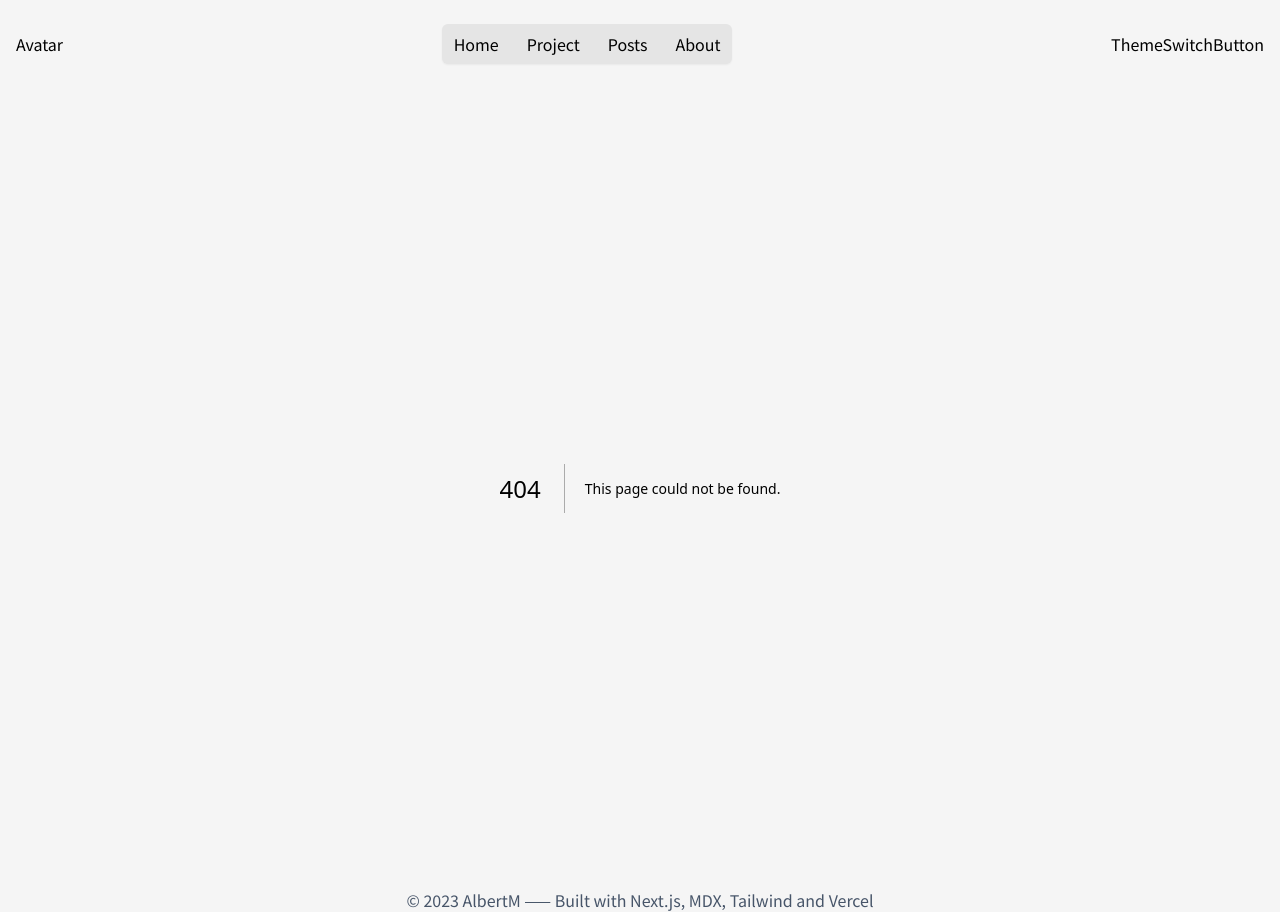
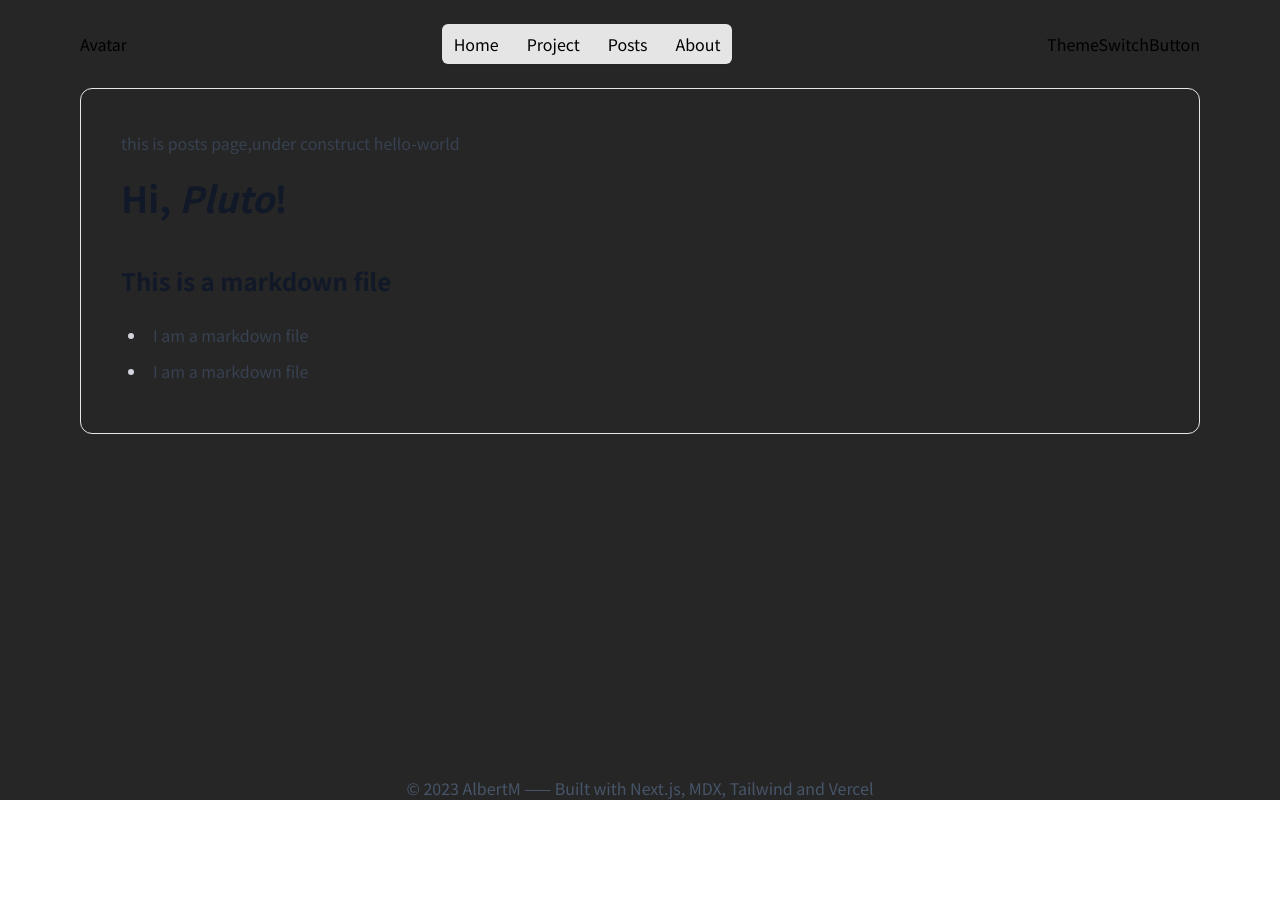
Before and after one commit to AlbertMok/chilloong, a Next.js app: page /posts/hello-world in a window 1280 px wide. Before the commit this address had no page. After the commit the page ends 800 px from the top, so only its background shows below. Built offline with nearby package versions, Linux system fonts and the light colour scheme.

Commit message:
add slug page

```diff
--- a/package.json
+++ b/package.json
@@ -20,6 +20,7 @@
     "next": "14.1.0",
     "react": "^18",
     "react-dom": "^18",
+    "react-markdown": "^9.0.1",
     "styled-components": "^6.1.8",
     "tailwind-merge": "^2.2.1"
   },
@@ -34,6 +35,7 @@
     "@storybook/react": "^7.6.10",
     "@storybook/test": "^7.6.10",
     "@swc-jotai/react-refresh": "^0.1.0",
+    "@tailwindcss/typography": "^0.5.12",
     "@types/node": "^20",
     "@types/react": "^18",
     "@types/react-dom": "^18",
--- a/src/app/layout.tsx
+++ b/src/app/layout.tsx
@@ -4,6 +4,7 @@ import { Noto_Sans_SC } from "next/font/google";
 import { Header } from "./Header";
 import { Footer } from "./Footer";
 import { Provider } from "jotai";
+import { cn } from "@/lib/utils";
 
 const notoSansSC = Noto_Sans_SC({
   variable: "--font-noto-sans-sc",
@@ -25,11 +26,19 @@ export default function RootLayout({
 }>) {
   return (
     <html lang="en" className={`${notoSansSC.variable} scroll-smooth`}>
-      <body className="container mx-auto px-4 flex min-h-screen flex-col bg-neutral-100 dark:bg-black ">
+      <body>
         <Provider>
-          <Header />
-          <main className="flex-1">{children}</main>
-          <Footer />
+          <div className="dark">
+            <div
+              className={cn(
+                "flex min-h-screen flex-col max-sm:justify-center max-sm:items-center px-20  bg-neutral-100 dark:bg-neutral-800 "
+              )}
+            >
+              <Header />
+              <main className="flex-1">{children}</main>
+              <Footer />
+            </div>
+          </div>
         </Provider>
       </body>
     </html>
--- /dev/null
+++ b/src/app/posts/[slug]/page.tsx
@@ -0,0 +1,17 @@
+import Markdown from "react-markdown";
+
+const markdown = `# Hi, *Pluto*!
+## This is a markdown file
+- I am a markdown file
+- I am a markdown file
+
+
+`;
+export default function Page({ params }: { params: { slug: string } }) {
+  return (
+    <div className="prose border-[1.5px] min-w-full p-10 rounded-xl">
+      <p>this is posts page,under construct {params.slug}</p>
+      <Markdown>{markdown}</Markdown>
+    </div>
+  );
+}
--- a/tailwind.config.ts
+++ b/tailwind.config.ts
@@ -7,7 +7,7 @@ const config: Config = {
     "./src/app/**/*.{js,ts,jsx,tsx,mdx}",
   ],
   // Toggle dark-mode based on .dark class or data-mode="dark"
-  darkMode: ["class", '[data-mode="dark"]'],
+  darkMode: ["class"],
   theme: {
     fontFamily: {
       sans: ["var(--font-noto-sans-sc)"],
@@ -21,6 +21,6 @@ const config: Config = {
       },
     },
   },
-  plugins: [],
+  plugins: [require("@tailwindcss/typography")],
 };
 export default config;
```
Also changed, not shown: 2 other files (tests, documents, lock files or other folders).
